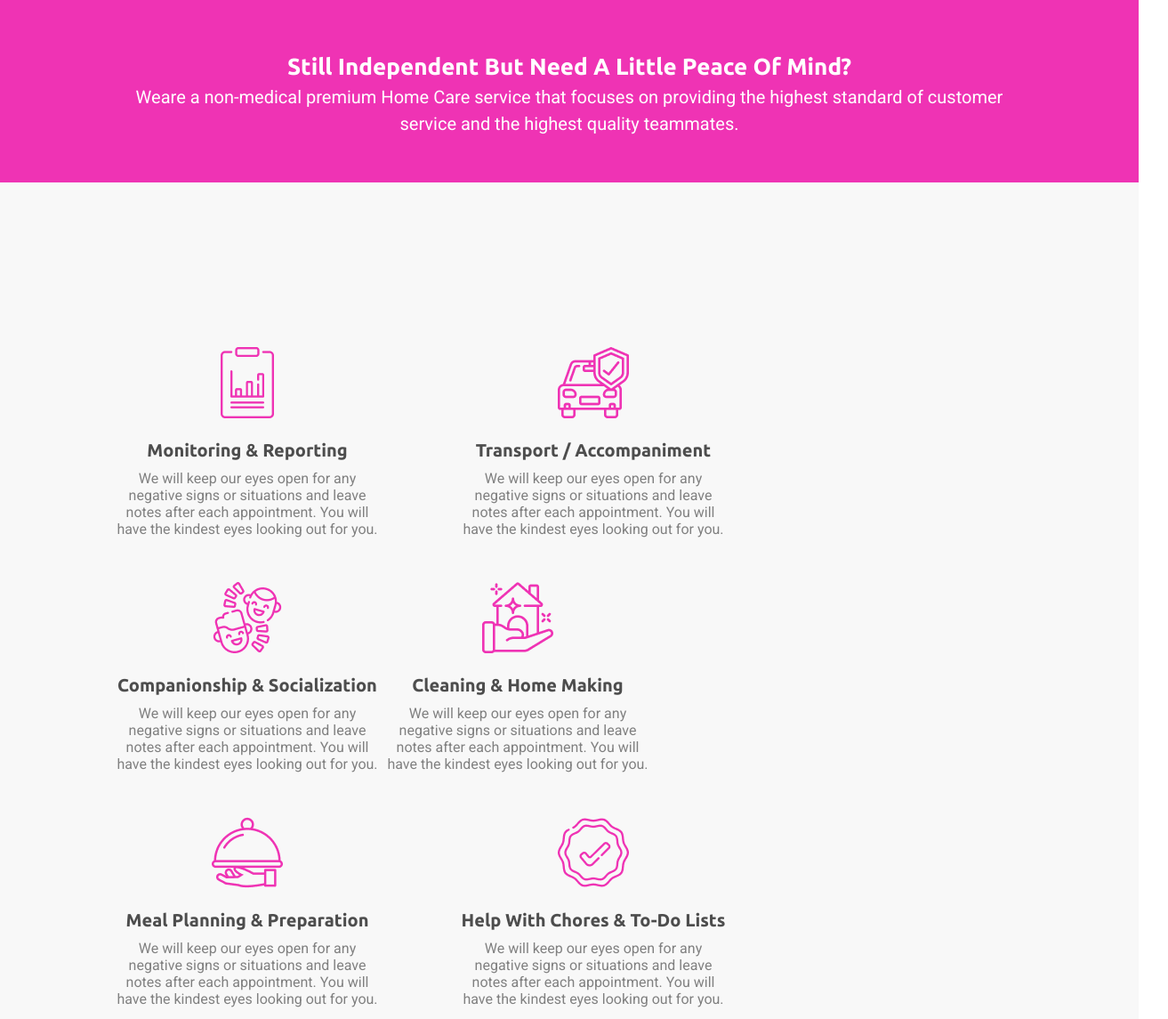
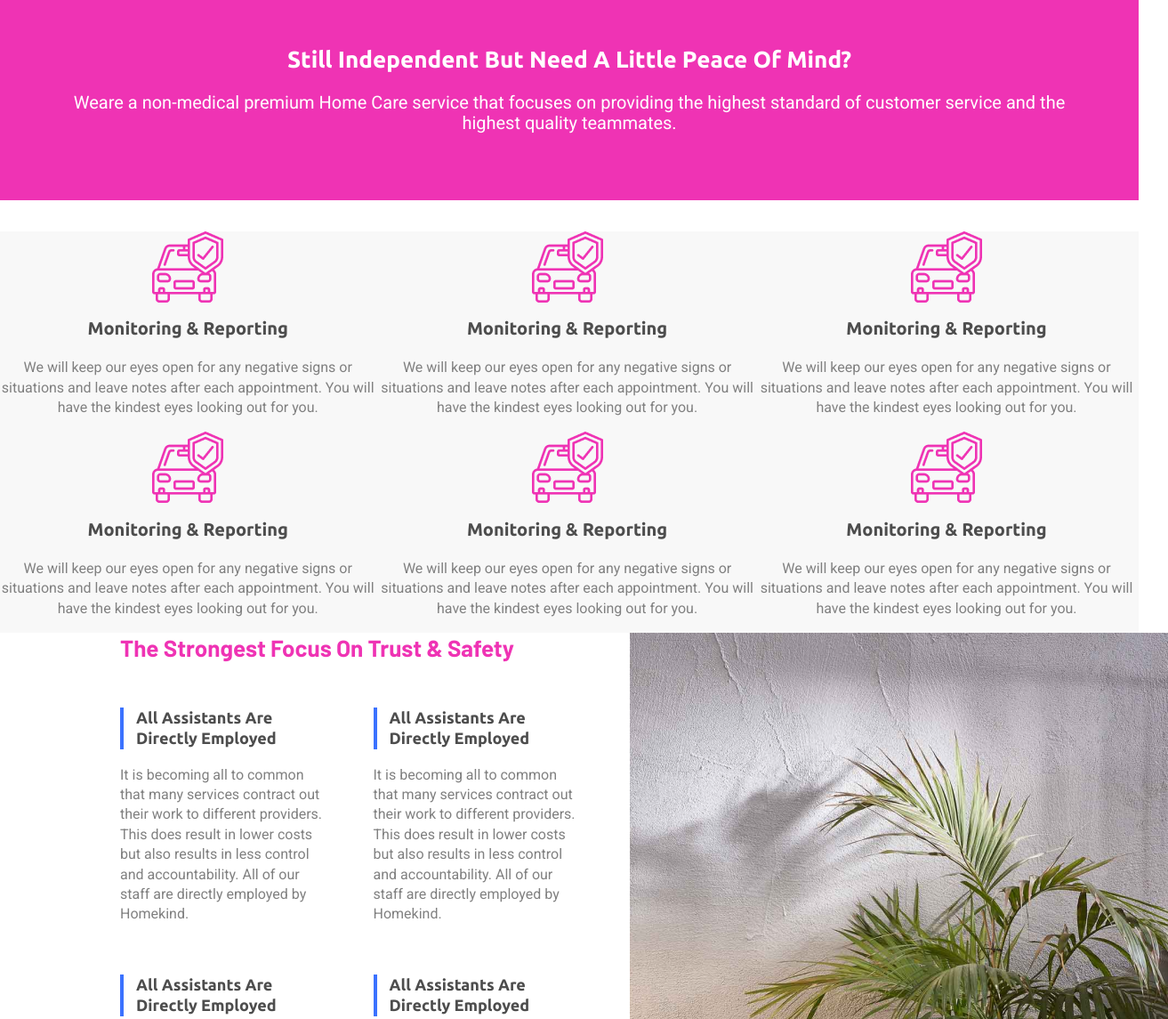
Before and after one commit to Gulshenn/template, a plain HTML site: page index.html in a window 1280 px wide. Shown: the top 1145 px of the page at 89% size, 1313 px wide, since content can reach past the window. Drawn offline with Linux system fonts and the light colour scheme.

Commit message:
template

```diff
--- /dev/null
+++ b/css/style.css
@@ -0,0 +1,101 @@
+*{
+    box-sizing:border-box;
+}
+p{
+    margin-top:0;
+}
+body{
+    margin:0;
+}
+.advice{
+    background:#EF33B4;
+    padding-top:50px;
+    padding-bottom: 55px;
+    text-align:center;
+    font-family: 'Roboto';
+    font-style: normal;
+    font-weight: 400;
+    font-size: 20px;
+    line-height: 1.15;
+    color: #FFFFFF;
+    margin-bottom:35px;
+}
+.container{
+    max-width:1170px;
+    margin:0 auto;
+}
+.advice__title{
+    font-family: 'Ubuntu';
+    font-weight: 700;
+    font-size: 26px;
+    line-height: 1.3;
+    margin-bottom: 20px;
+}
+.service{
+    background: #F8F8F8;
+}
+.service__item{
+    font-family: 'Roboto';
+    font-style: normal;
+    font-weight: 400;
+    font-size: 16px;
+    line-height: 140%;
+    text-align: center;
+    color: #808080;
+    width:33%;
+    display:inline-block;
+}
+/*.service__item:not(:nth-of-type(3n)){
+    margin-right:100px;
+}*/
+.service__title{
+    font-family: 'Ubuntu';
+    font-style: normal;
+    font-weight: 700;
+    font-size: 20px;
+    line-height: 1.3;
+    color: #4D4D4D;
+    margin-top:10px;
+    margin-bottom:20px;
+}
+.safety__item{
+    font-family: 'Roboto';
+    font-weight: 400;
+    font-size: 16px;
+    line-height: 1.4;
+    color: #808080;
+    display: inline-block;
+    padding-right: 50px;
+    padding-bottom: 40px;
+    width:49%;
+}
+.safety__up-title{
+    font-family: 'Barlow';
+    font-weight: 700;
+    font-size: 26px;
+    line-height: 1.3;
+    color: #EF33B4;
+    margin-bottom: 50px;
+}
+.safety__title{
+    font-family: 'Ubuntu';
+    font-weight: 700;
+    font-size: 18px;
+    line-height: 1.3;
+    color: #4D4D4D;
+    border-left: 4px solid #3B72FF;
+    padding-left:14px;
+}
+.left-container{
+    width: 50%;
+    display: inline-block;
+    vertical-align: top;
+}
+.right-container{
+    width: 50%;
+    display: inline-block;
+}
+.safety-container{
+    width:calc(100% - 135px);
+    margin: 0 0 0 auto;
+}
--- a/index.html
+++ b/index.html
@@ -7,83 +7,80 @@
     <link rel="preconnect" href="https://fonts.googleapis.com">
     <link rel="preconnect" href="https://fonts.gstatic.com" crossorigin>
     <link href="https://fonts.googleapis.com/css2?family=Barlow:wght@700&family=Roboto&family=Ubuntu:wght@700&display=swap" rel="stylesheet">
-    <link rel="stylesheet" href="style.css">
+    <link rel="stylesheet" href="css/style.css">
     <title>Document</title>
 </head>
     <body>
-        <main>
-                <section class="container1">
-                    <div class="text-container">
-                        <p class="up-text">Still Independent But Need A Little Peace Of Mind?</p>
-                        <p class="down-text">Weare a non-medical premium Home Care service that focuses on providing the highest standard of customer service and the highest quality teammates.</p>
+        <section class="advice">
+            <div class="container">
+                <p class="advice__title">Still Independent But Need A Little Peace Of Mind?</p>
+                <p>Weare a non-medical premium Home Care service that focuses on providing the highest standard of customer service and the highest quality teammates.</p>
             </div>
         </section>
-                <section class="container2">
-                    <div class="container2-box">
-                        <div class="info-box">
-                            <img src="icon.png" alt="icon">
-                            <p class="title1">Monitoring & Reporting</p>
-                            <p class="text">We will keep our eyes open for any negative signs or situations and leave notes after each appointment. You will have the kindest eyes looking out for you.</p>
+        <section class="service">
+            <div class="service__item">
+                <img src="image/car.png" alt="car">
+                <p class="service__title">Monitoring & Reporting</p>
+                <p>We will keep our eyes open for any negative signs or situations and leave notes after each appointment. You will have the kindest eyes looking out for you.</p>
             </div>
-                        <div class="info-box">
-                            <img src="car.png" alt="car">
-                            <p class="title1">Transport / Accompaniment</p>
-                            <p class="text">We will keep our eyes open for any negative signs or situations and leave notes after each appointment. You will have the kindest eyes looking out for you.</p>
+            <div class="service__item">
+                <img src="image/car.png" alt="car">
+                <p class="service__title">Monitoring & Reporting</p>
+                <p>We will keep our eyes open for any negative signs or situations and leave notes after each appointment. You will have the kindest eyes looking out for you.</p>
             </div>
-                        <div class="info-box">
-                            <img src="face.png" alt="face">
-                            <p class="title1">Companionship & Socialization</p>
-                            <p class="text">We will keep our eyes open for any negative signs or situations and leave notes after each appointment. You will have the kindest eyes looking out for you.</p>
+            <div class="service__item">
+                <img src="image/car.png" alt="car">
+                <p class="service__title">Monitoring & Reporting</p>
+                <p>We will keep our eyes open for any negative signs or situations and leave notes after each appointment. You will have the kindest eyes looking out for you.</p>
             </div>
-                        <div class="info-box">
-                            <img src="home.png" alt="home">
-                            <p class="title1">Cleaning & Home Making</p>
-                            <p class="text">We will keep our eyes open for any negative signs or situations and leave notes after each appointment. You will have the kindest eyes looking out for you.</p>
+            <div class="service__item">
+                <img src="image/car.png" alt="car">
+                <p class="service__title">Monitoring & Reporting</p>
+                <p>We will keep our eyes open for any negative signs or situations and leave notes after each appointment. You will have the kindest eyes looking out for you.</p>
             </div>
-                        <div class="info-box">
-                            <img src="food.png" alt="food">
-                            <p class="title1">Meal Planning & Preparation</p>
-                            <p class="text">We will keep our eyes open for any negative signs or situations and leave notes after each appointment. You will have the kindest eyes looking out for you.</p>
+            <div class="service__item">
+                <img src="image/car.png" alt="car">
+                <p class="service__title">Monitoring & Reporting</p>
+                <p>We will keep our eyes open for any negative signs or situations and leave notes after each appointment. You will have the kindest eyes looking out for you.</p>
             </div>
-                        <div class="info-box">
-                            <img src="true-icon.png" alt="true-icon">
-                            <p class="title1">Help With Chores & To-Do Lists</p>
-                            <p class="text">We will keep our eyes open for any negative signs or situations and leave notes after each appointment. You will have the kindest eyes looking out for you.</p>
+            <div class="service__item">
+                <img src="image/car.png" alt="car">
+                <p class="service__title">Monitoring & Reporting</p>
+                <p>We will keep our eyes open for any negative signs or situations and leave notes after each appointment. You will have the kindest eyes looking out for you.</p>
+            </div>
+        </section>
+        <section class="safety">
+            <div class="safety-container">
+                <div class="left-container">
+                    <p class="safety__up-title">The Strongest Focus On Trust & Safety</p>
+                    <div class="safety__item">
+                        <p class="safety__title">All Assistants Are Directly Employed</p>
+                        <p>It is becoming all to common that many services contract out their work to different providers. This does result in lower costs but also results in less control and accountability. All of our staff are directly employed by Homekind.</p>
+                    </div>
+                    <div class="safety__item">
+                        <p class="safety__title">All Assistants Are Directly Employed</p>
+                        <p>It is becoming all to common that many services contract out their work to different providers. This does result in lower costs but also results in less control and accountability. All of our staff are directly employed by Homekind.</p>
+                    </div>
+                    <div class="safety__item">
+                        <p class="safety__title">All Assistants Are Directly Employed</p>
+                        <p>It is becoming all to common that many services contract out their work to different providers. This does result in lower costs but also results in less control and accountability. All of our staff are directly employed by Homekind.</p>
+                    </div>
+                    <div class="safety__item">
+                        <p class="safety__title">All Assistants Are Directly Employed</p>
+                        <p>It is becoming all to common that many services contract out their work to different providers. This does result in lower costs but also results in less control and accountability. All of our staff are directly employed by Homekind.</p>
+                    </div>
+                    <div class="safety__item">
+                        <p class="safety__title">All Assistants Are Directly Employed</p>
+                        <p>It is becoming all to common that many services contract out their work to different providers. This does result in lower costs but also results in less control and accountability. All of our staff are directly employed by Homekind.</p>
+                    </div>
+                    <div class="safety__item">
+                        <p class="safety__title">All Assistants Are Directly Employed</p>
+                        <p>It is becoming all to common that many services contract out their work to different providers. This does result in lower costs but also results in less control and accountability. All of our staff are directly employed by Homekind.</p>
+                    </div>
+                </div><div class="right-container">
+                    <img src="image/home-design.png" alt="home-picture">
                </div>
             </div>
         </section>
-                <section class="container3">
-                    <div class="left-container">
-                        <p class="main-title">The Strongest Focus On Trust & Safety</p>
-                        <div class="info-box2">
-                            <p class="title2">All Assistants Are Directly Employed</p>
-                            <p class="text">It is becoming all to common that many services contract out their work to different providers. This does result in lower costs but also results in less control and accountability. All of our staff are directly employed by Homekind.</p>
-                        </div>
-                        <div class="info-box2">
-                            <p class="title2">All Assistants Are Directly Employed</p>
-                            <p class="text">It is becoming all to common that many services contract out their work to different providers. This does result in lower costs but also results in less control and accountability. All of our staff are directly employed by Homekind.</p>
-                        </div>
-                        <div class="info-box2">
-                            <p class="title2">All Assistants Are Directly Employed</p>
-                            <p class="text">It is becoming all to common that many services contract out their work to different providers. This does result in lower costs but also results in less control and accountability. All of our staff are directly employed by Homekind.</p>
-                        </div>
-                        <div class="info-box2">
-                            <p class="title2">All Assistants Are Directly Employed</p>
-                            <p class="text">It is becoming all to common that many services contract out their work to different providers. This does result in lower costs but also results in less control and accountability. All of our staff are directly employed by Homekind.</p>
-                        </div>
-                        <div class="info-box2">
-                            <p class="title2">All Assistants Are Directly Employed</p>
-                            <p class="text">It is becoming all to common that many services contract out their work to different providers. This does result in lower costs but also results in less control and accountability. All of our staff are directly employed by Homekind.</p>
-                        </div>
-                        <div class="info-box2">
-                            <p class="title2">All Assistants Are Directly Employed</p>
-                            <p class="text">It is becoming all to common that many services contract out their work to different providers. This does result in lower costs but also results in less control and accountability. All of our staff are directly employed by Homekind.</p>
-                        </div>
-                    </div>
-                    <div class="right-container">
-                        <img src="home-design.png" alt="home-image">
-                    </div>
-                </section>
-        </main>
     </body>
 </html>
--- a/style.css
+++ /dev/null
@@ -1,99 +0,0 @@
-*{
-    box-sizing:border-box;
-}
-body{
-    margin:0;
-}
-p{
-    margin:0;
-}
-.container1{
-    background: #EF33B4;
-    height: 205px;
-    line-height:205px;
-    text-align:center;
-}
-.text-container{
-   display:inline-block;
-   line-height:1.5;
-   vertical-align:middle;
-   width: 80%;
-   margin:0 auto;
-}
-.text-container .up-text{
-    font-family:"Ubuntu";
-    font-weight:700;
-    font-size:26px;
-    color:#FFFFFF;
-}
-.text-container .down-text{
-    font-family:"Roboto";
-    color:#FFFFFF;
-    font-size:20px;
-}
-.container2{
-    background: #F8F8F8;
-    padding-top: 185px;
-    padding-bottom: 150px;
-}
-.container2 .container2-box{
-    width: 80%;
-    margin: 0 auto;
-}
-.container2 .info-box .title1{
-    font-family:"Ubuntu";
-    color: #4D4D4D;
-    font-size: 20px;
-    margin-bottom:10px;
-    margin-top:20px;
-}
-.text{
-    font-family:"Roboto";
-    color: #808080;
-}
-.container2 .info-box{
-    display:inline-block;
-    text-align:center;
-    width: 300px;
-    margin-right: 85px;
-    margin-bottom: 50px;
-}
-.container3 .left-container .main-title{
-    font-family:"Barlow";
-    color: #EF33B4;
-    font-size: 26px;
-    font-weight: bold;
-    margin-bottom: 50px;
-    width: 399px;
-}
-.container3 .left-container .title2{
-    font-family:"Ubuntu";
-    color: #4D4D4D;
-    font-size: 18px;
-    border-left:4px solid  #3B72FF;
-    padding-left: 14px;
-    margin-bottom: 16px;
-}
-.container3 .info-box2{
-    width: 270px;
-    display: inline-block;
-    margin-bottom: 40px;
-    margin-right: 50px;
-}
-.container2 .info-box:nth-child(3),
-.container2 .info-box:nth-child(6){
-    margin-right:0;
-}
-.container3 .left-container{
-    width:50%;
-    vertical-align: top;
-    display: inline-block;
-    margin-left:135px;
-    padding-top: 80px;
-}
-.container3 .right-container{
-    display: inline-block;
-}
-.container3 .right-container img{
-    height:853px;
-}
```
Also changed, not shown: face.png (deleted), food.png (deleted), home.png (deleted), icon.png (deleted), image/car.png (renamed from car.png), image/home-design.png (renamed from home-design.png), true-icon.png (deleted). Lines whose indentation alone changed are shown as unchanged.
